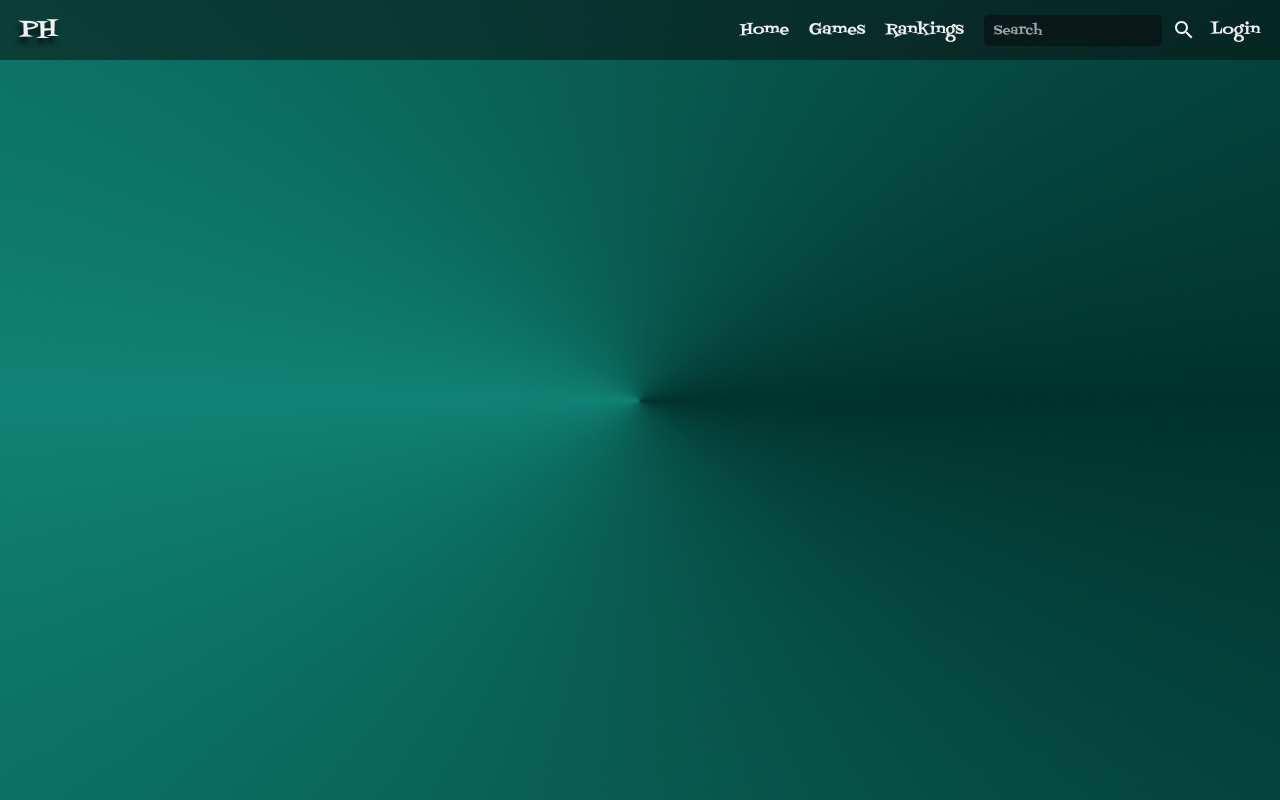
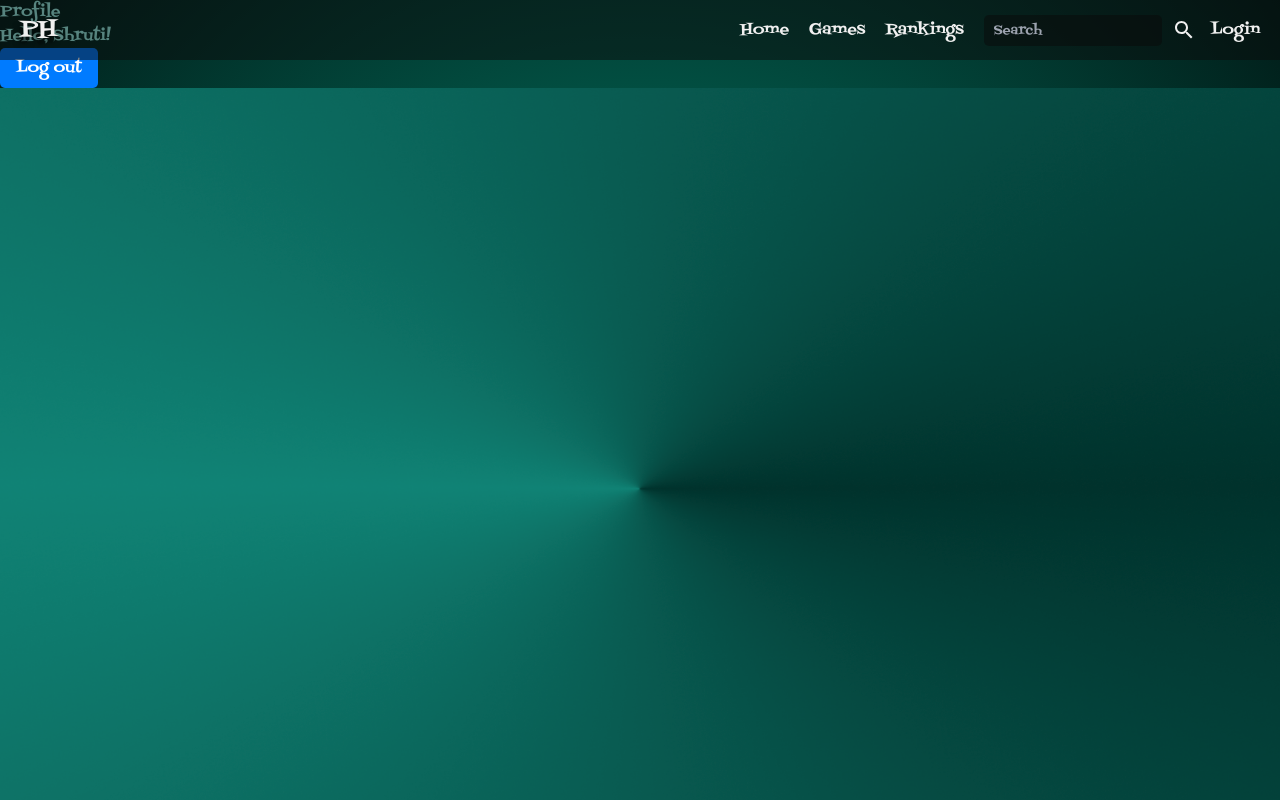
Before and after one commit to shrutigupta02/PlayHive, a React (Vite) app in the folder frontend/: page /games in a window 1280 px wide. Shown: the top 800 px of the page. Built offline with nearby package versions, Linux system fonts and the light colour scheme.

Commit message:
Minor adjustments

```diff
--- a/frontend/src/pages/Profile.jsx
+++ b/frontend/src/pages/Profile.jsx
@@ -3,9 +3,13 @@ import Footer from "../components/Footer";
 import NavBar from "../components/Navbar";
 
 export default function Profile(){
+    const name = "Shruti";
     return(
-        <div>
+        <div className="profile-page">
             <NavBar/>
+            <h1>Profile</h1>
+            <h3>Hello, {name}!</h3>
+            <button>Log out</button>
             <Background/>
             <Footer/>
         </div>
--- a/frontend/src/pages/Signup.jsx
+++ b/frontend/src/pages/Signup.jsx
@@ -62,7 +62,7 @@ export default function Signup(){
 
             <div className="formContainer">
             <h1>Sign Up</h1>
-            <h2>Hey, new pinch! ust kidding! Sign up to join our little world of madness. </h2>
+            <h2>Hey, new pinch! Just kidding! Sign up to join our little world of madness. </h2>
             <p>If you're not new, <a href="/login">login here</a></p>
             <Formik
                 initialValues={initialValues}
--- a/frontend/src/pages/login.css
+++ b/frontend/src/pages/login.css
@@ -19,7 +19,7 @@
 
 .formContainer h1{
   font-family: CustomFont;
-  text-shadow: -1px 3px 8px rgba(0, 0, 0, 0.5);
+  text-shadow: -1px 3px 5px rgba(0, 0, 0, 0.2);
   font-size: xx-large;
   margin-bottom: 10px;
   margin-left: 5px;
```
